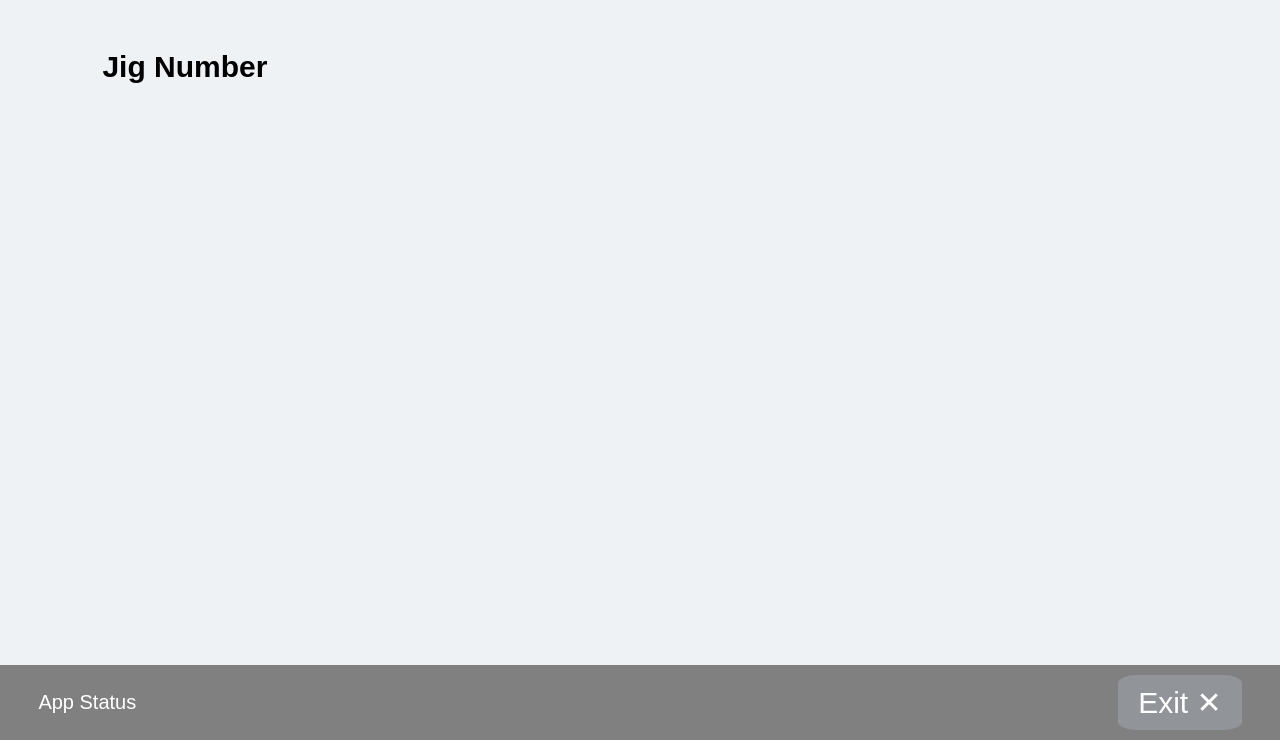
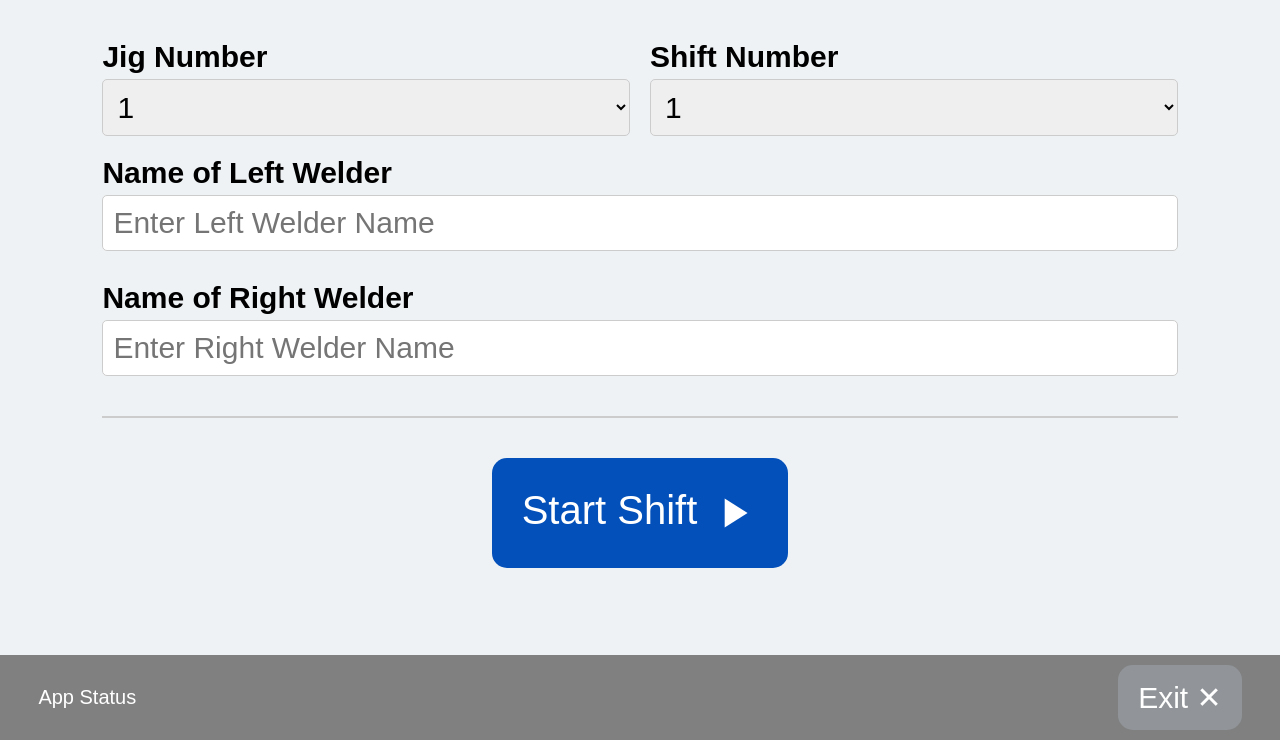
Before and after one commit to groundlight/customer-welding-app, a Flask app: page / in a window 1280 px wide. Shown: the part 60-800 px from the top of the page. Run offline with Flask 3, Linux system fonts and the light colour scheme.

Commit message:
Added index page template

```diff
--- a/weld/static/styles/styles.css
+++ b/weld/static/styles/styles.css
@@ -70,23 +70,67 @@ body {
 
 /* Content Page */
 .content {
-    margin: 50px 8%;
+    margin: 40px 8%;
 }
 
-h2 {
+.horizontal-group {
+    display: flex;
+    justify-content: space-between;
+    gap: 10px;
+}
+
+.vertical-group {
+    display: flex;
+    flex-direction: column;
+    gap: 10px;
+}
+
+.input-group {
+    display: flex;
+    flex-direction: column;
+    flex: 1;
+    width: 100%;
+    margin-right: 10px;
+    margin-bottom: 20px;
+}
+
+.input-group:last-child {
+    margin-right: 0;
+}
+
+.text-box,
+.dropdown {
+    box-sizing: border-box;
+    width: 100%;
+    margin-top: 5px;
+    padding: 10px;
+    border: 1px solid #ccc;
+    border-radius: 5px;
+    font-size: 30px;
+}
+
+label {
     font-size: 30px;
     font-weight: bold;
+}
+
+/* Separator */
+.separator {
+    height: 2px;
+    margin: 20px 0px 40px 0px;
+    background: #ccc;
+    border: 0;
 }
 
 /* Buttons */
 .button-footer {
     display: inline-block;
     margin: auto;
-    padding: 10px 20px;
+    padding: 15px 20px;
     background-color: #919599;
     cursor: pointer;
     border: none;
-    border-radius: 15%;
+    border-radius: 15px;
     font-size: 30px;
     color: white;
     text-align: center;
@@ -97,11 +141,40 @@ h2 {
     background-color: #323335;
 }
 
+.button-container {
+    margin-top: 20px;
+    text-align: center;
+}
+
+.start-button {
+    margin: auto;
+    padding: 30px 30px;
+    background-color: #0450BA;
+    cursor: pointer;
+    border: none;
+    border-radius: 15px;
+    font-size: 40px;
+    color: white;
+    text-align: center;
+}
+
+.start-button:active {
+    background-color: #033882;
+}
+
 /* Images */
 #logo-image {
     width: auto;
     height: 30px;
     margin-right: 10px;
+}
+
+/* SVGs */
+.play-icon {
+    fill: white;
+    width: 50px;
+    height: 50px;
+    vertical-align: middle;
 }
 
 /* Loading */
--- a/weld/templates/index.html
+++ b/weld/templates/index.html
@@ -15,7 +15,49 @@
     {% include 'header.html' %}
 
     <div id="content" class="content">
-        <h2>Jig Number</h2>
+
+        <!--Input Section-->
+        <div class="horizontal-group">
+            <div class="input-group">
+                <label for="jig-number">Jig Number</label>
+                <select id="jig-number" class="dropdown">
+                    {% for i in range(1, 11) %}
+                    <option value="{{ i }}">{{ i }}</option>
+                    {% endfor %}
+                </select>
+            </div>
+            <div class="input-group">
+                <label for="shift-number">Shift Number</label>
+                <select id="shift-number" class="dropdown">
+                    {% for i in range(1, 6) %}
+                    <option value="{{ i }}">{{ i }}</option>
+                    {% endfor %}
+                </select>
+            </div>
+        </div>
+        <div class="vertical-group">
+            <div class="input-group">
+                <label for="left-welder">Name of Left Welder</label>
+                <input type="text" id="left-welder" class="text-box" placeholder="Enter Left Welder Name">
+            </div>
+            <div class="input-group">
+                <label for="right-welder">Name of Right Welder</label>
+                <input type="text" id="right-welder" class="text-box" placeholder="Enter Right Welder Name">
+            </div>
+        </div>
+
+        <!--Line Separator-->
+        <hr class="separator">
+
+        <!--Submit Button-->
+        <div class="button-container">
+            <button id="start-shift-button" class="start-button">
+                Start Shift
+                <svg xmlns="http://www.w3.org/2000/svg" class="play-icon" viewBox="0 0 24 24">
+                    <path d="M8 5v14l11-7z"></path>
+                </svg>
+            </button>
+        </div>
     </div>
 
     <div id="loading" class="loading"></div>
```
